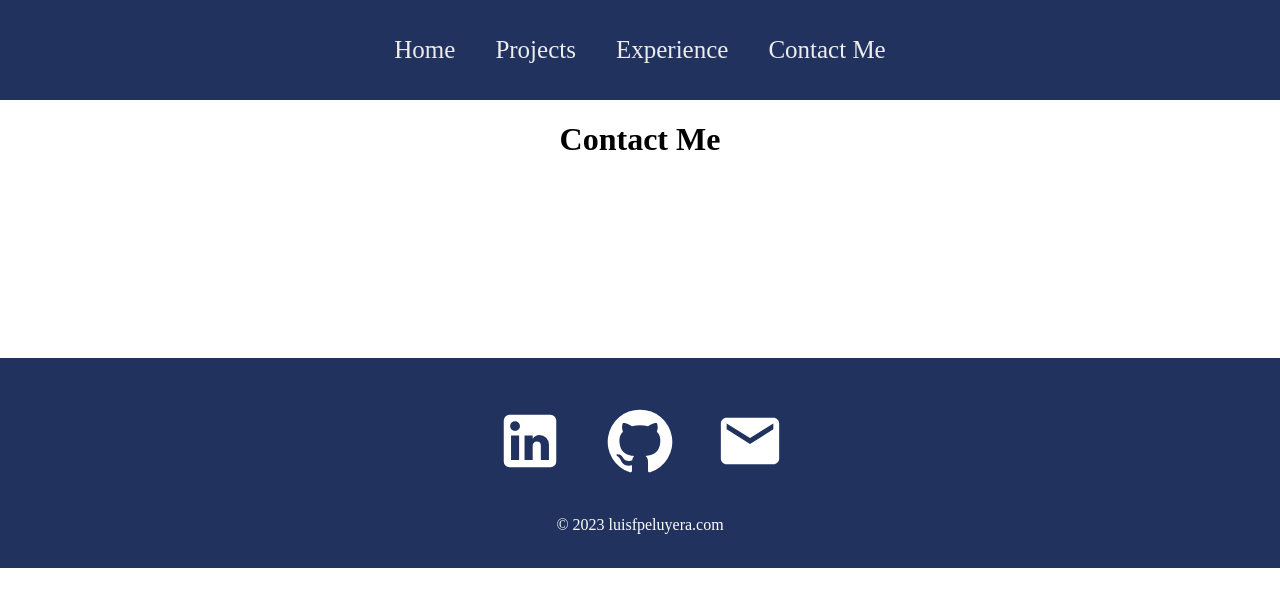
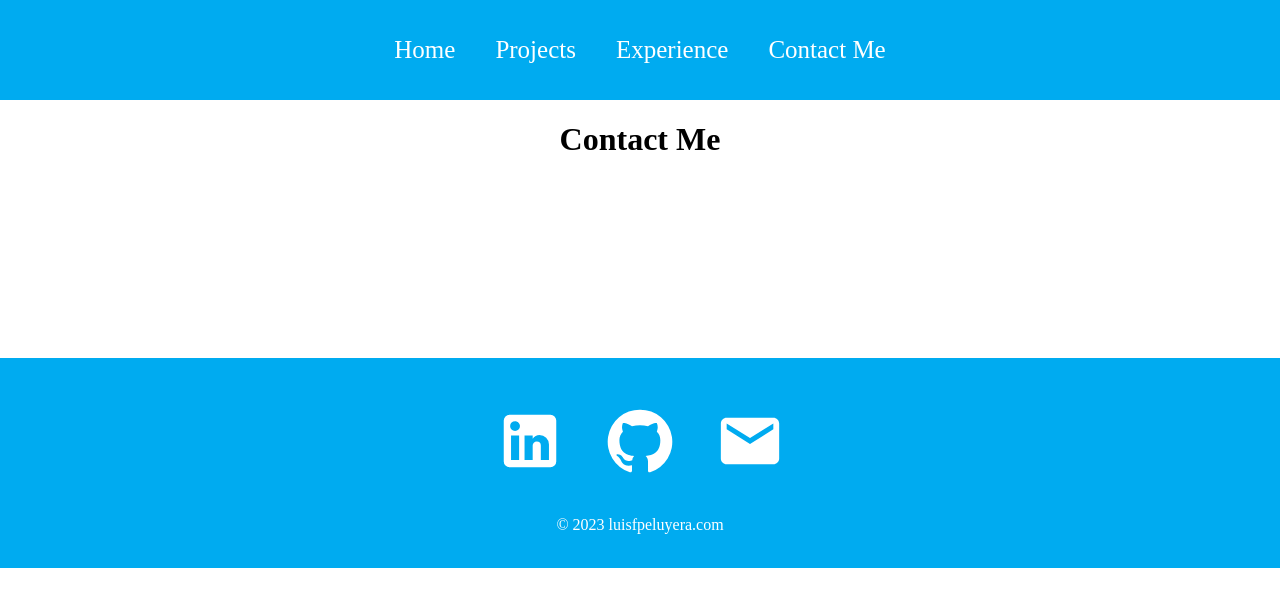
Before and after one commit to LuisFPeluyera/personal-portfolio, a React (Create React App) app: page /contact in a window 1280 px wide. Shown: the top 606 px of the page. Built offline with nearby package versions, Linux system fonts and the light colour scheme.

Commit message:
navbar and footer styling added

```diff
--- a/src/App.css
+++ b/src/App.css
@@ -1,6 +1,9 @@
 :root {
+  --primary-gradient:linear-gradient(155deg,#00feba, #5b548a);
+  --blue-gradient:linear-gradient(155deg,#5b548a,#00abf0 );
   --primary-dark: #081b29;
-  --primary-ligth:#ededed;
+  --primary-ligth:#ffffff;
+  /*#ededed*/
   --transition-clr-blue:#00abf0;
   --dark-blue: #21325e;
 }
--- a/src/styles/Footer.css
+++ b/src/styles/Footer.css
@@ -4,7 +4,7 @@
 .footer {
     width: 100%;
     height: 200px;
-    background: var(--dark-blue);
+    background: var(--transition-clr-blue);
     display: flex;
     justify-content: center;
     align-items: center;
--- a/src/styles/Navbar.css
+++ b/src/styles/Navbar.css
@@ -3,7 +3,7 @@
 .navbar {
     width: 100%;
     height: 100px;
-    background: var(--dark-blue);
+    background: var(--transition-clr-blue);
 }
 
 .links {
```
